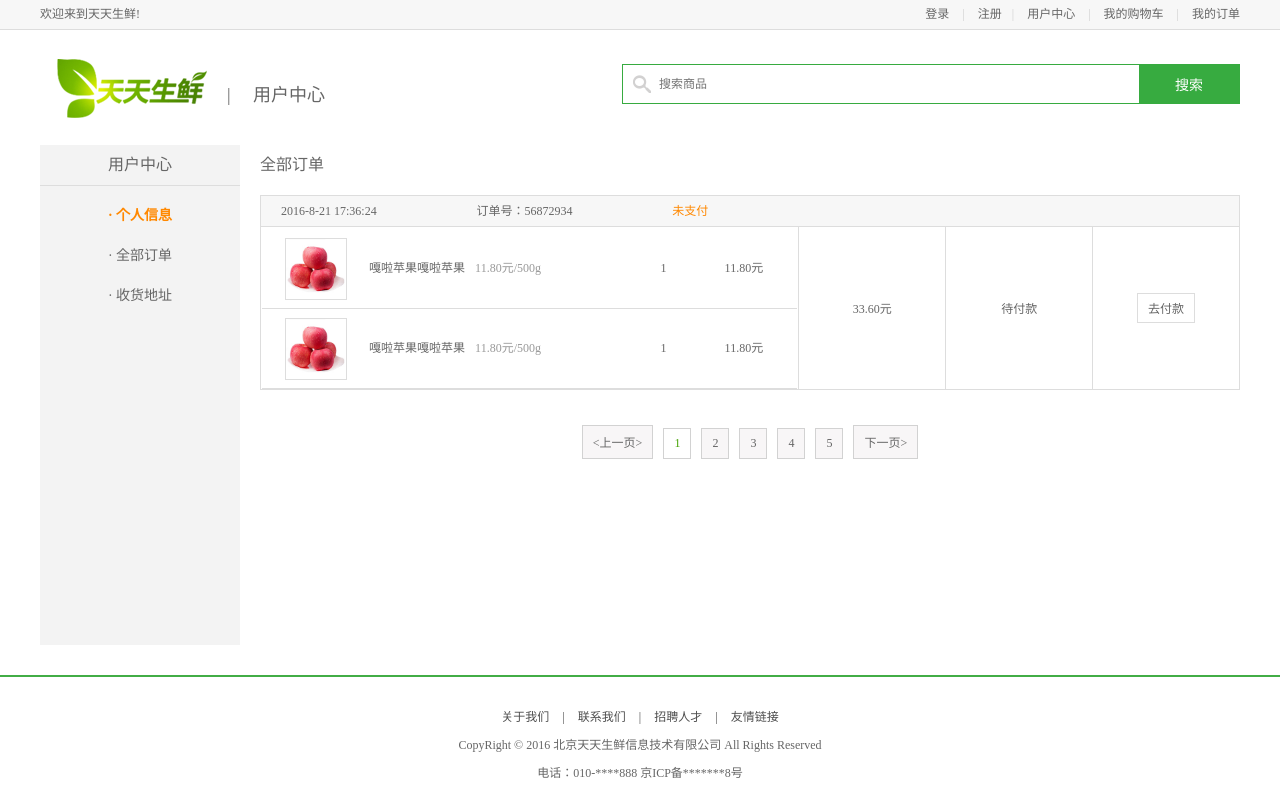
After one commit to 445997557/dailyfresh, a Django app: page /users/orders in a window 1280 px wide. The commit adds this page. Run offline with Django 3.2, Linux system fonts and the light colour scheme; parts of the project's set-up code (start-up, migrations or seed data) failed here and were passed over.

```diff
--- a/apps/goods/urls.py
+++ b/apps/goods/urls.py
@@ -5,5 +5,5 @@ from django.contrib import admin
 from apps.goods import views
 
 urlpatterns = [
-    url(r'^index$', views.index),
+    url(r'^index$', views.IndexView.as_view(), name='index'),
 ]
--- a/apps/users/urls.py
+++ b/apps/users/urls.py
@@ -15,6 +15,12 @@ urlpatterns = [
     url(r'^active/(.+)$', views.ActiveView.as_view(), name='active'),
 
     # 127.0.0.1:8000/users/login
-    url(r'^login$', views.login, name='login'),
+    url(r'^login$', views.LoginView.as_view(), name='login'),
+
+    url(r'^logout$', views.LogoutView.as_view(), name='logout'),
+    url(r'^address$', views.UserAddressView.as_view(), name='address'),
+    url(r'^orders$', views.UserOrderView.as_view(), name='orders'),
+    url(r'^$', views.UserInfoView.as_view(), name='info'),
+
 
 ]
--- a/apps/users/views.py
+++ b/apps/users/views.py
@@ -1,4 +1,6 @@
+from django.contrib.auth import authenticate, login, logout
 from django.core.mail import send_mail
+from django.core.urlresolvers import reverse
 from django.db import IntegrityError
 from django.http.response import HttpResponse
 from django.shortcuts import render, redirect
@@ -60,8 +62,10 @@ from celery_tasks.tasks import send_active_mail
 from dailyfresh import settings
 
 
-def login(request):
-    return render(request, 'login.html')
+#
+#
+# def login(request):
+#     return render(request, 'login.html')
 
 
 class RegisterView(View):
@@ -144,3 +148,58 @@ class ActiveView(View):
         user_id = dict_date.get('confirm')
         User.objects.filter(id=user_id).update(is_active=True)
         return HttpResponse('激活成功')
+
+
+class LoginView(View):
+    def get(self, request):
+        return render(request, 'login.html')
+
+    def post(self, request):
+        username = request.POST.get('username')
+        password = request.POST.get('password')
+        remember = request.POST.get('remember')
+        print('11111', username, password)
+        if not all([username, password]):
+            context = {'errmsg': '用户名或密码不能为空'}
+            return render(request, 'login.html', context)
+        user = authenticate(username=username, password=password)
+        if user is None:
+            context = {'errmsg': '用户名或密码错误'}
+            return render(request, 'login.html', context)
+        if not user.is_active:
+            context = {'errmsg': '用户未激活'}
+            return render(request, 'login.html', context)
+
+        login(request, user)
+        if remember != 'on':
+            request.session.set_expiry(0)
+        else:
+            request.session.set_expiry(None)
+        return redirect(reverse('goods:index'))
+
+
+class LogoutView(View):
+    def get(self, request):
+        logout(request)
+        return redirect(reverse('goods:index'))
+
+
+class UserAddressView(View):
+    """用户中心--地址界面"""
+
+    def get(self, request):
+        return render(request, 'user_center_site.html')
+
+
+class UserOrderView(View):
+    """用户中心--订单显示界面"""
+
+    def get(self, request):
+        return render(request, 'user_center_order.html')
+
+
+class UserInfoView(View):
+    """用户中心:个人信息界面"""
+
+    def get(self, request):
+        return render(request, 'user_center_info.html')
--- /dev/null
+++ b/templates/base.html
@@ -0,0 +1,95 @@
+<!-- templates/base.html -->
+<!DOCTYPE html PUBLIC "-//W3C//DTD XHTML 1.0 Transitional//EN" "http://www.w3.org/TR/xhtml1/DTD/xhtml1-transitional.dtd">
+<html xmlns="http://www.w3.org/1999/xhtml" xml:lang="en">
+{% load staticfiles%}
+
+<head>
+    <meta http-equiv="Content-Type" content="text/html;charset=UTF-8">
+    <title>{% block title %}天天生鲜-首页{% endblock %}</title>
+
+    <link rel="stylesheet" type="text/css" href="{% static 'css/reset.css' %}">
+    <link rel="stylesheet" type="text/css" href="{% static 'css/main.css' %}">
+
+    {#  顶部js导入 #}
+    {% block top_js %}
+    {% endblock %}
+
+</head>
+<body>
+
+    {# 界面顶部的信息栏 #}
+    {% block header %}
+    <div class="header_con">
+        <div class="header">
+            <div class="welcome fl">欢迎来到天天生鲜!</div>
+            <div class="fr">
+
+                {% if user.is_authenticated %}
+                    <div class="login_btn fl">
+                        欢迎您：<em>{{ user.username }}</em>
+                        <span>|</span>
+                        <a href="{% url 'users:logout' %}">退出</a>
+                    </div>
+                {% else %}
+                    <div class="login_btn fl">
+                    <a href="{% url 'users:login' %}">登录</a>
+                    <span>|</span>
+                    <a href="{% url 'users:register' %}">注册</a>
+                </div>
+                {% endif %}
+
+
+                <div class="user_link fl">
+                    <span>|</span>
+                    <a href="{% url 'users:info' %}">用户中心</a>
+                    <span>|</span>
+                    <a href="">我的购物车</a>
+                    <span>|</span>
+                    <a href="{% url 'users:orders' %}">我的订单</a>
+                </div>
+            </div>
+        </div>
+    </div>
+    {% endblock %}
+
+    {# 搜索栏 #}
+    {% block search_bar %}
+    <div class="search_bar clearfix">
+        <a href="{% url 'goods:index' %}" class="logo fl"><img src="{% static 'images/logo.png' %}"></a>
+        <div class="search_con fl">
+            <input type="text" class="input_text fl" name="" placeholder="搜索商品">
+            <input type="button" class="input_btn fr" name="" value="搜索">
+        </div>
+        <div class="guest_cart fr">
+            <a href="#" class="cart_name fl">我的购物车</a>
+            <div class="goods_count fl" id="show_count">1</div>
+        </div>
+    </div>
+    {% endblock %}
+
+
+    {# 主体内容 #}
+    {% block body %}
+    {% endblock %}
+
+    {# 版权信息 #}
+    <div class="footer">
+        <div class="foot_link">
+            <a href="#">关于我们</a>
+            <span>|</span>
+            <a href="#">联系我们</a>
+            <span>|</span>
+            <a href="#">招聘人才</a>
+            <span>|</span>
+            <a href="#">友情链接</a>
+        </div>
+        <p>CopyRight © 2016 北京天天生鲜信息技术有限公司 All Rights Reserved</p>
+        <p>电话：010-****888    京ICP备*******8号</p>
+    </div>
+
+    {# 界面底部js #}
+    {% block bottom_js %}
+    {% endblock %}
+
+</body>
+</html>
--- /dev/null
+++ b/templates/base_no_cart.html
@@ -0,0 +1,16 @@
+{# 搜索栏没有购物车: 购物车界面, 下单界面, 用户中心 #}
+{% extends 'base.html' %}
+
+{% load staticfiles %}
+
+{# 重写父类搜索栏: 去掉购物车栏 #}
+{% block search_bar %}
+    <div class="search_bar clearfix">
+        <a href="{% url 'goods:index' %}" class="logo fl"><img src="{% static 'images/logo.png' %}"></a>
+        <div class="sub_page_name fl">|&nbsp;&nbsp;&nbsp;&nbsp;{% block page_title %}{% endblock %}</div>
+        <div class="search_con fr">
+            <input type="text" class="input_text fl" name="" placeholder="搜索商品">
+            <input type="button" class="input_btn fr" name="" value="搜索">
+        </div>
+    </div>
+{% endblock %}
--- /dev/null
+++ b/templates/base_user_center.html
@@ -0,0 +1,29 @@
+{# 用户中心父模板: 用户中心的3个子界面 #}
+{% extends 'base_no_cart.html' %}
+
+{% block title %}
+天天生鲜-用户中心
+{% endblock %}
+
+{% block page_title %}
+用户中心
+{% endblock %}
+
+{% block body %}
+<div class="main_con clearfix">
+    {# 左侧部分内容 #}
+    <div class="left_menu_con clearfix">
+        <h3>用户中心</h3>
+        <ul>
+            <li><a href="" class="active">· 个人信息</a></li>
+            <li><a href="" >· 全部订单</a></li>
+            <li><a href="" >· 收货地址</a></li>
+        </ul>
+    </div>
+
+    {# 右侧部分内容 #}
+    {% block right_body %}
+    {% endblock %}
+
+</div>
+{% endblock %}
--- /dev/null
+++ b/templates/user_center_order.html
@@ -0,0 +1,47 @@
+{% extends 'base_user_center.html' %}
+{% block right_body %}
+    <div class="right_content clearfix">
+        <h3 class="common_title2">全部订单</h3>
+
+        <ul class="order_list_th w978 clearfix">
+            <li class="col01">2016-8-21 17:36:24</li>
+            <li class="col02">订单号：56872934</li>
+            <li class="col02 stress">未支付</li>
+        </ul>
+        <table class="order_list_table w980">
+            <tbody>
+            <tr>
+                <td width="55%">
+                    <ul class="order_goods_list clearfix">
+                        <li class="col01"><img src="images/goods02.jpg"></li>
+                        <li class="col02">嘎啦苹果嘎啦苹果<em>11.80元/500g</em></li>
+                        <li class="col03">1</li>
+                        <li class="col04">11.80元</li>
+                    </ul>
+                    <ul class="order_goods_list clearfix">
+                        <li class="col01"><img src="images/goods02.jpg"></li>
+                        <li class="col02">嘎啦苹果嘎啦苹果<em>11.80元/500g</em></li>
+                        <li class="col03">1</li>
+                        <li class="col04">11.80元</li>
+                    </ul>
+                </td>
+                <td width="15%">33.60元</td>
+                <td width="15%">待付款</td>
+                <td width="15%"><a href="#" class="oper_btn">去付款</a></td>
+            </tr>
+            </tbody>
+        </table>
+
+        <div class="pagenation">
+            <a href="#">
+                <上一页></上一页>
+            </a>
+            <a href="#" class="active">1</a>
+            <a href="#">2</a>
+            <a href="#">3</a>
+            <a href="#">4</a>
+            <a href="#">5</a>
+            <a href="#">下一页></a>
+        </div>
+    </div>
+{% endblock %}
```
Also changed, not shown: apps/goods/views.py (+5 -3 lines), dailyfresh/settings.py (+17 -1 lines), templates/index.html (added, +165 -0 lines), templates/login.html (+12 -7 lines), templates/user_center_info.html (added, +28 -0 lines), templates/user_center_site.html (added, +35 -0 lines).
